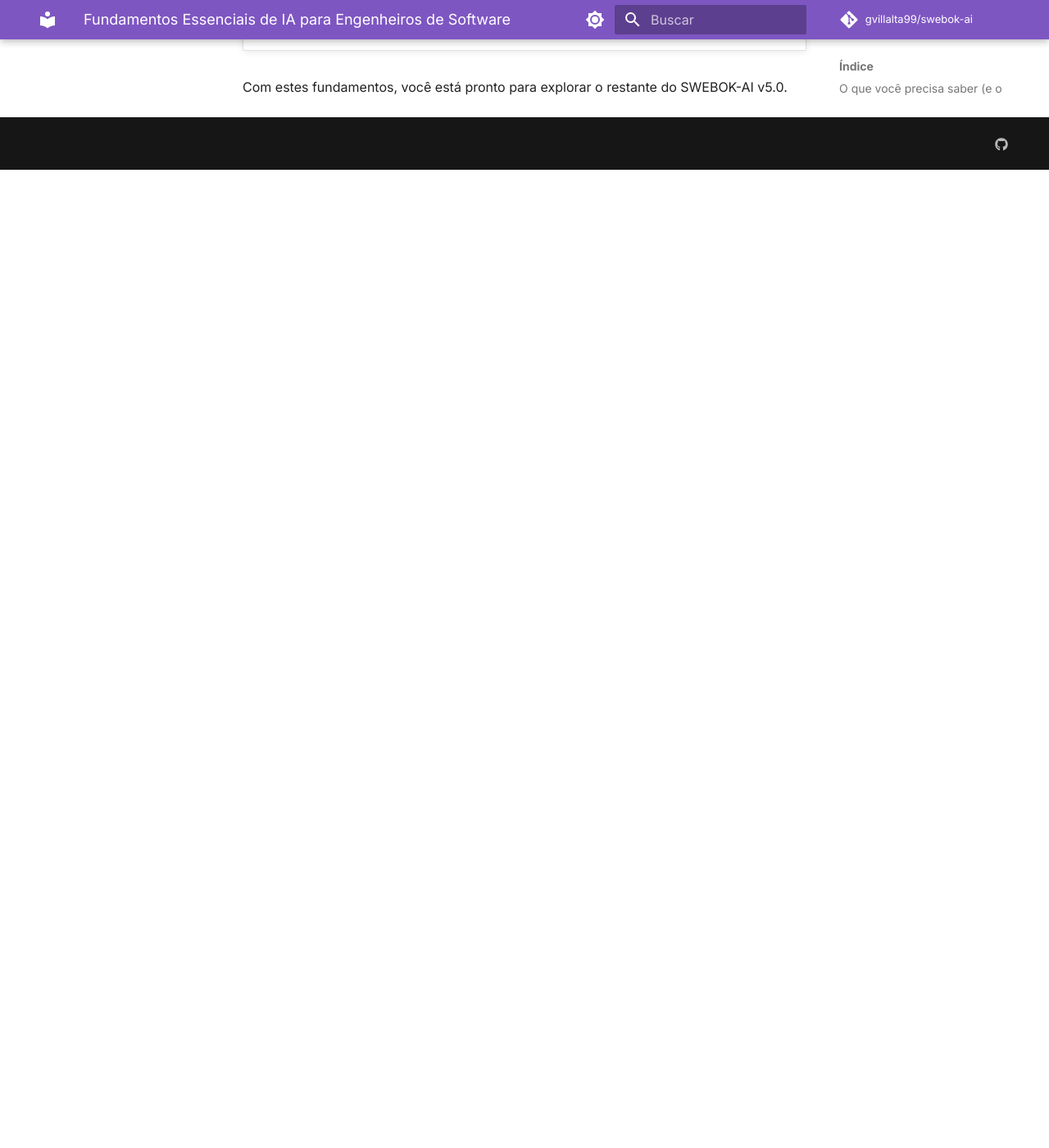
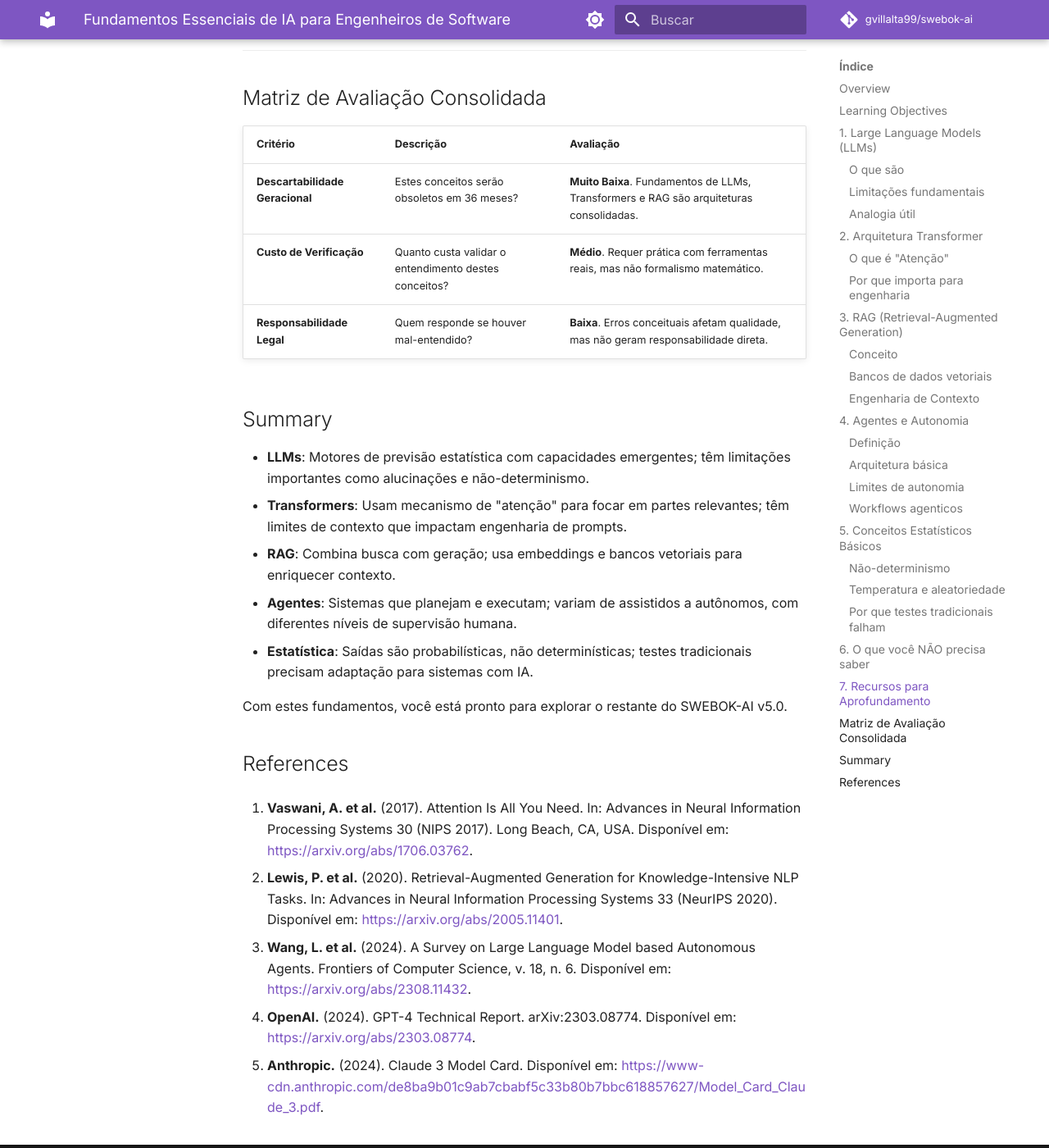
Before and after one commit to gvillalta99/swebok-ai, an MkDocs documentation site: the page built from docs/00-new-era/07-fundamentos-essenciais-ia.md, in a window 1280 px wide and 1400 px high, scrolled down 6836 px. Shown: the whole window at 82% size. Built offline with MkDocs 1.6.1 and Material for MkDocs 9.7.7, drawn with Linux system fonts in a browser that asks for light colours; comment, search, counter and statistics services are not loaded; before the commit the page ends 7043 px from its top, so only the background shows below that; some of the changed text lies outside the part shown.

Commit message:
docs(ka00): corrige inconsistências e padroniza estrutura
- Adiciona frontmatter YAML ao arquivo 07-fundamentos-essenciais-ia.md
- Adiciona Learning Objectives e Matriz de Avaliação ao arquivo 07
- Corrige numeração de KAs 1-18 para 1-16 no arquivo 06
- Remove referência faltante (nota de rodapé 18 meses) no arquivo 02
- Melhora formatação da nota sobre terminologia no arquivo 02
- Adiciona seção de References padronizada ao arquivo 07

Prompt: Faça o processo de escrita para o KA 00
Agent: opencode
Model: k2p5

```diff
--- a/docs/00-new-era/07-fundamentos-essenciais-ia.md
+++ b/docs/00-new-era/07-fundamentos-essenciais-ia.md
@@ -1,6 +1,32 @@
+---
+title: Fundamentos Essenciais de IA para Engenheiros de Software
+created_at: '2025-01-31'
+tags: [fundamentos, llm, transformers, rag, agentes, estatistica]
+status: published
+updated_at: '2026-02-05'
+ai_model: kimi-k2.5
+---
+
 # Fundamentos Essenciais de IA para Engenheiros de Software
 
-## O que você precisa saber (e o que pode ignorar)
+## Overview
+
+Este guia assume que você é um **engenheiro de software**, não um pesquisador de
+IA. Os conceitos abaixo são suficientes para compreender o restante do material.
+Não é necessário dominar matemática avançada, estatística ou teoria dos modelos.
+
+## Learning Objectives
+
+Após estudar esta seção, você deve ser capaz de:
+
+1. **Explicar** o que são LLMs e suas limitações fundamentais para engenharia de
+   software.
+2. **Compreender** o mecanismo de atenção em Transformers e suas implicações
+   práticas.
+3. **Aplicar** o conceito de RAG para enriquecer contexto em prompts.
+4. **Diferenciar** níveis de autonomia de agentes de IA e seus casos de uso.
+5. **Reconhecer** por que testes tradicionais falham com sistemas
+   probabilísticos.
 
 Este guia assume que você é um **engenheiro de software**, não um pesquisador de
 IA. Os conceitos abaixo são suficientes para compreender o restante do material.
@@ -266,15 +292,46 @@ Se desejar ir além dos fundamentos:
 
 ______________________________________________________________________
 
-## Sumário
+## Matriz de Avaliação Consolidada
 
-| Conceito         | O que você precisa saber                                                                |
-| ---------------- | --------------------------------------------------------------------------------------- |
-| **LLMs**         | Motores de previsão estatística com capacidades emergentes; têm limitações importantes  |
-| **Transformers** | Usam "atenção" para focar em partes relevantes; têm limites de contexto                 |
-| **RAG**          | Combina busca com geração; usa embeddings e bancos vetoriais                            |
-| **Agentes**      | Sistemas que planejam e executam; variam de assistidos a autônomos                      |
-| **Estatística**  | Saídas são probabilísticas, não determinísticas; testes tradicionais precisam adaptação |
+| Critério                        | Descrição                                             | Avaliação                                                                               |
+| ------------------------------- | ----------------------------------------------------- | --------------------------------------------------------------------------------------- |
+| **Descartabilidade Geracional** | Estes conceitos serão obsoletos em 36 meses?          | **Muito Baixa**. Fundamentos de LLMs, Transformers e RAG são arquiteturas consolidadas. |
+| **Custo de Verificação**        | Quanto custa validar o entendimento destes conceitos? | **Médio**. Requer prática com ferramentas reais, mas não formalismo matemático.         |
+| **Responsabilidade Legal**      | Quem responde se houver mal-entendido?                | **Baixa**. Erros conceituais afetam qualidade, mas não geram responsabilidade direta.   |
+
+## Summary
+
+- **LLMs**: Motores de previsão estatística com capacidades emergentes; têm
+  limitações importantes como alucinações e não-determinismo.
+- **Transformers**: Usam mecanismo de "atenção" para focar em partes relevantes;
+  têm limites de contexto que impactam engenharia de prompts.
+- **RAG**: Combina busca com geração; usa embeddings e bancos vetoriais para
+  enriquecer contexto.
+- **Agentes**: Sistemas que planejam e executam; variam de assistidos a
+  autônomos, com diferentes níveis de supervisão humana.
+- **Estatística**: Saídas são probabilísticas, não determinísticas; testes
+  tradicionais precisam adaptação para sistemas com IA.
 
 Com estes fundamentos, você está pronto para explorar o restante do SWEBOK-AI
 v5.0.
+
+## References
+
+1. **Vaswani, A. et al.** (2017). Attention Is All You Need. In: Advances in
+   Neural Information Processing Systems 30 (NIPS 2017). Long Beach, CA, USA.
+   Disponível em: <https://arxiv.org/abs/1706.03762>.
+
+2. **Lewis, P. et al.** (2020). Retrieval-Augmented Generation for
+   Knowledge-Intensive NLP Tasks. In: Advances in Neural Information Processing
+   Systems 33 (NeurIPS 2020). Disponível em: <https://arxiv.org/abs/2005.11401>.
+
+3. **Wang, L. et al.** (2024). A Survey on Large Language Model based Autonomous
+   Agents. Frontiers of Computer Science, v. 18, n. 6. Disponível em:
+   <https://arxiv.org/abs/2308.11432>.
+
+4. **OpenAI.** (2024). GPT-4 Technical Report. arXiv:2303.08774. Disponível em:
+   <https://arxiv.org/abs/2303.08774>.
+
+5. **Anthropic.** (2024). Claude 3 Model Card. Disponível em:
+   <https://www-cdn.anthropic.com/de8ba9b01c9ab7cbabf5c33b80b7bbc618857627/Model_Card_Claude_3.pdf>.
```
Also changed, not shown: docs/00-new-era/02-mudanca-paradigma.md (+7 -5 lines), docs/00-new-era/06-como-utilizar.md (+1 -1 lines).
